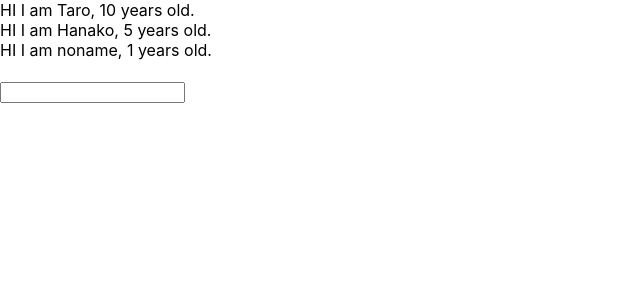
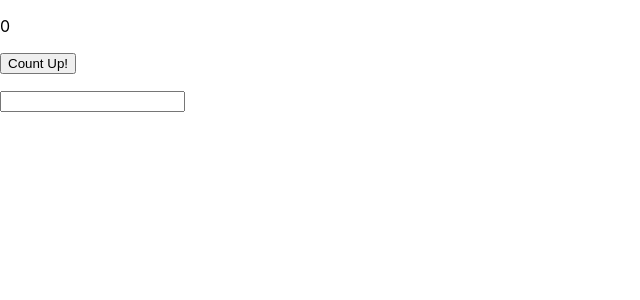
Before and after one commit to s-y1127/react-redux-tutorial, a React (Create React App) app: page / in a window 1280 px wide. Shown: the top 300 px of the page, without its empty margins (0-640 px from the left). Built offline with nearby package versions, Linux system fonts and the light colour scheme.

Commit message:
learn useState

```diff
--- a/src/App.js
+++ b/src/App.js
@@ -1,41 +1,41 @@
 import React, { useState } from 'react';
-import PropTypes from 'prop-types';
 
 const App = () => {
   const [text, setText] = useState('');
+  const [count, setCount] = useState(0);
+
+  const onClickCounter = () => {
+    setCount(count + 1);
+  };
+
   const onChangeText = (event) => setText(event.target.value);
-  const profiles = [
-    { name: 'Taro', age: 10 },
-    { name: 'Hanako', age: 5 },
-    { name: 'noname' },
-  ];
 
   return (
-    <div>
-      {profiles.map((profile, index) => {
-        return <User name={profile.name} age={profile.age} key={index} />;
-      })}
-      <h1>{text}</h1>
-      <input type="text" value={text} onChange={onChangeText} />
-    </div>
+    <>
+      <Counter count={count} onClick={onClickCounter} />
+      <Text text={text} onChange={onChangeText} />
+    </>
   );
 };
 
-const User = (props) => {
-  const { name, age } = props;
-
+const Counter = (props) => {
+  const { count, onClick } = props;
   return (
-    <div>
-      HI I am {name}, {age} years old.
-    </div>
+    <>
+      <p>{count}</p>
+      <button onClick={onClick}>Count Up!</button>
+    </>
   );
 };
 
-User.propTypes = {
-  name: PropTypes.string,
-  age: PropTypes.number,
+const Text = (props) => {
+  const { text, onChange } = props;
+  return (
+    <>
+      <p>{text}</p>
+      <input value={text} onChange={onChange} />
+    </>
+  );
 };
 
-User.defaultProps = { age: 1 };
-
 export default App;
```
